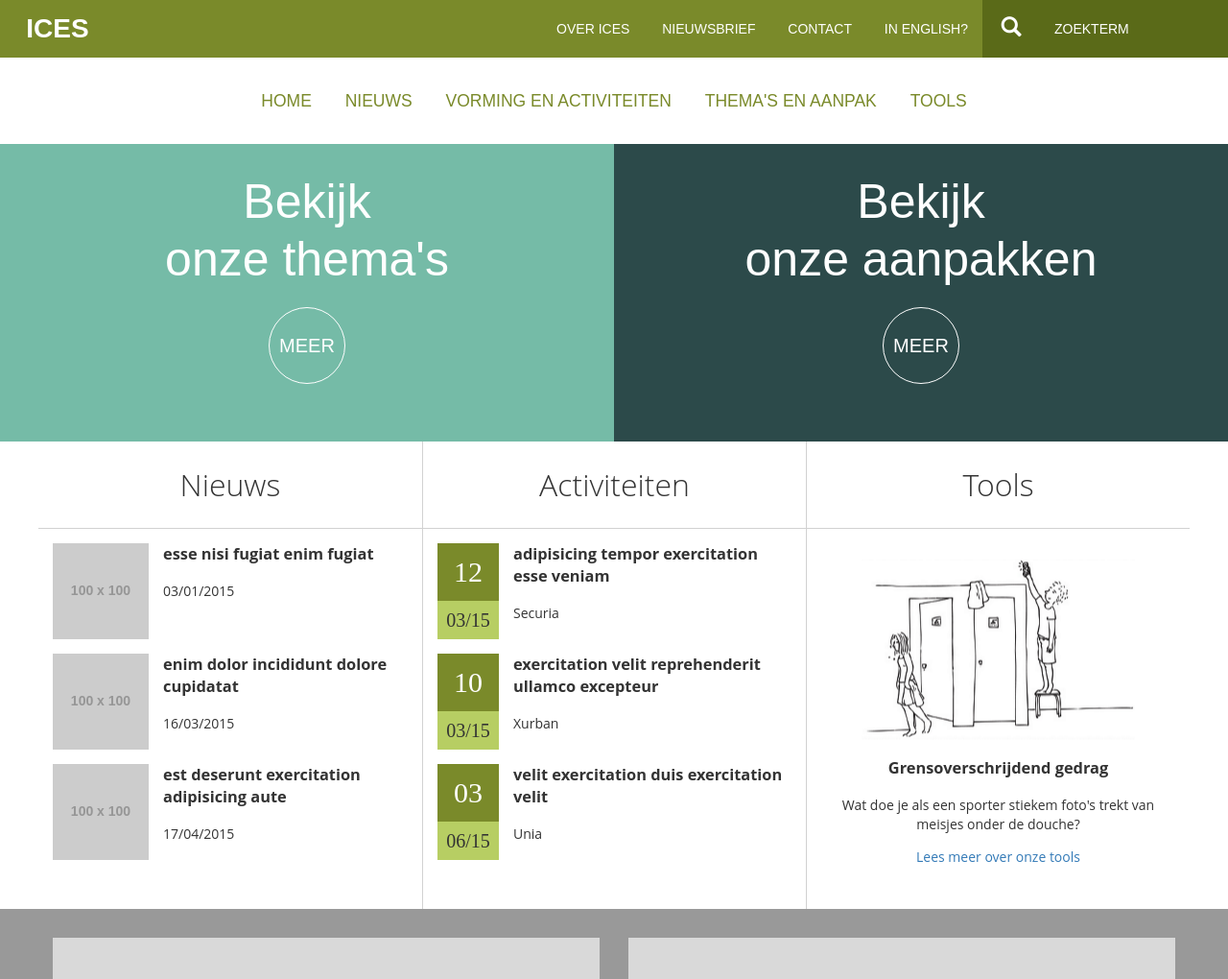
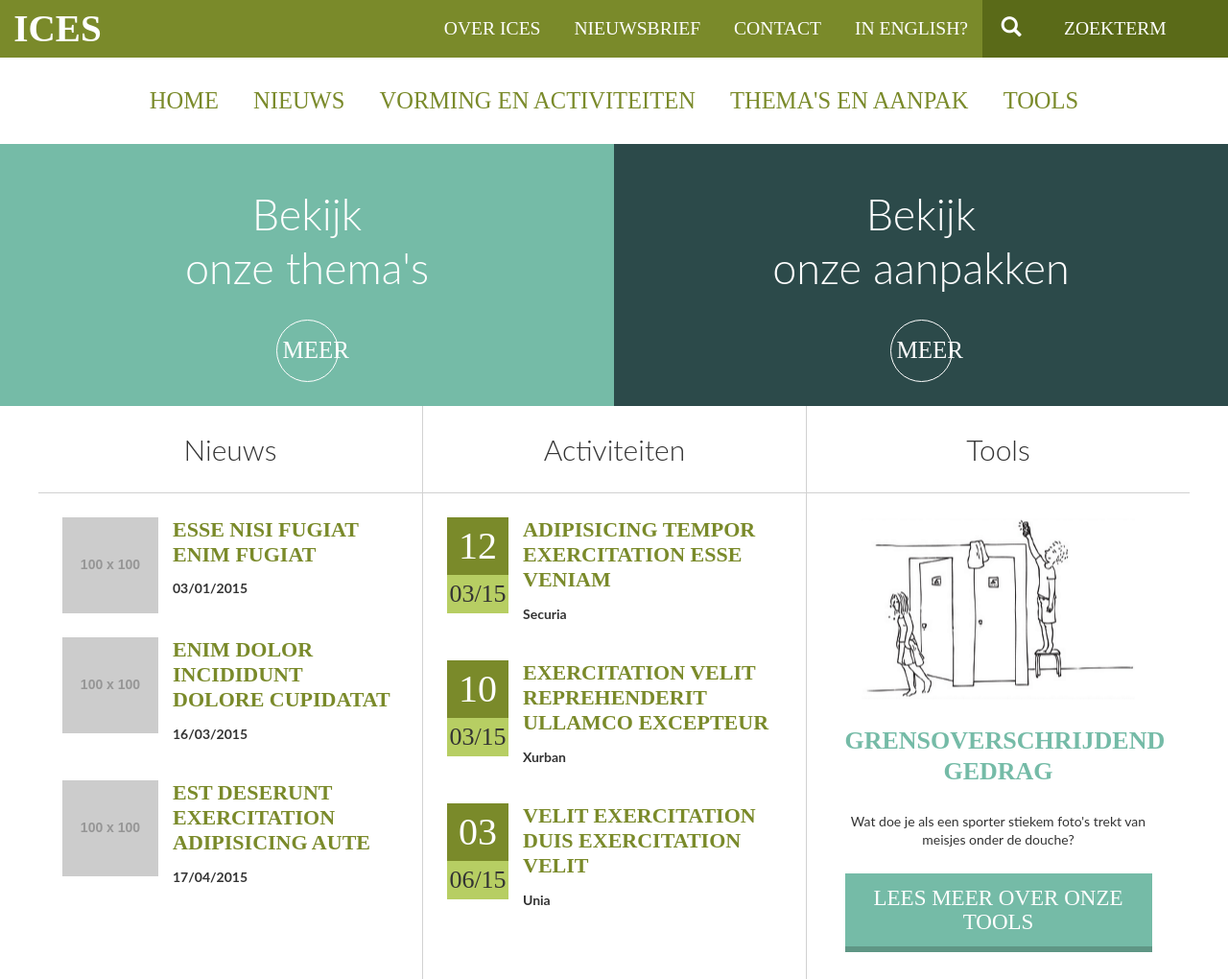
Before and after one commit to thgh/ethicsandsport.com, a website: page index.html in a window 1280 px wide. Shown: the top 1020 px of the page at 96% size. Drawn offline with Linux system fonts and the light colour scheme; placeholder pictures from the web are drawn by us; a web font is replaced by a local one.

Commit message:
Add Typekit and adjust fonts

```diff
--- a/assets/scss/_base.scss
+++ b/assets/scss/_base.scss
@@ -1,25 +1,10 @@
-// html,
-// body {
-// 	font-family: 'Open Sans', sans-serif;
-//   margin: 0;
-//   padding: 0;
-// }
-// header{
-//   h1{
-//     margin: 0;
-//     padding-top: 1rem;
-//   }
-//   p{
-//     margin: 0;
-//     padding-bottom: 1rem;
-//   }
-// }
 body {
-	font-family: "Open Sans", "Segoe UI", Frutiger, "Frutiger Linotype", "Dejavu Sans", "Helvetica Neue", sans-serif;
+	font-family: Lato, sans-serif;
 }
 header {
 	line-height: 60px;
-	font-family: Exo, sans-serif;
+	font-size: 1.4em;
+	font-family: $font-tall;
 	text-transform: uppercase;
 	background-color: $brand;
 	button {
@@ -43,10 +28,18 @@ h1 {
 	float: right;
 }
 h2 {
-	font-weight: 200;
-	font-size: 32px;
+	font-weight: 300;
+	font-size: 30px;
 	line-height: 30px;
 	margin: 30px 0;
+}
+h3 {
+	margin: 0;
+	line-height: 1.2em;
+	font-size: 22px;
+	font-family: $font-tall;
+	text-transform: uppercase;
+	color: $brand;
 }
 nav {
 	line-height: 30px;
--- a/assets/scss/_bootstrap.scss
+++ b/assets/scss/_bootstrap.scss
@@ -76,3 +76,63 @@ input[type="search"] {
 .list-unstyled {
   @include list-unstyled;
 }
+
+// undo a
+// a {
+// 	color: inherit;
+// 	&:hover,
+// 	&:focus {
+// 		color: inherit;
+// 		text-decoration: inherit;
+// 		outline: none;
+// 	}
+// }
+.btn {
+	display: block;
+	font-weight: $btn-font-weight;
+  font-family: $font-tall;
+  text-transform: uppercase;
+	text-align: center;
+	vertical-align: middle;
+	touch-action: manipulation;
+	cursor: pointer;
+	background-image: none;
+  	border: 0;
+	@include button-size(13px, 5px, 23px, 25px, 0);
+	@include user-select(none);
+	&,
+	&:active,
+	&.active {
+		&:focus,
+		&.focus {
+			@include tab-focus;
+		}
+	}
+	&:hover,
+	&:focus,
+	&.focus {
+		color: $btn-default-color;
+		text-decoration: none;
+	}
+	&:active,
+	&.active {
+		outline: 0;
+		background-image: none;
+		@include box-shadow(inset 0 3px 5px rgba(0,0,0,.125));
+	}
+	&.disabled,
+	&[disabled],
+	fieldset[disabled] & {
+		cursor: $cursor-disabled;
+		@include opacity(.65);
+		@include box-shadow(none);
+	}
+
+	// [converter] extracted a& to a.btn
+}
+
+.btn-alt{
+  color: #fff;
+  background: $alt-light;
+  border-bottom: 6px solid $alt-shadow;
+}
--- a/assets/scss/_fonts.scss
+++ /dev/null
@@ -1,34 +0,0 @@
-/* latin */
-@font-face {
-	font-family: 'Exo';
-	font-style: normal;
-	font-weight: 200;
-	src: local('Exo ExtraLight'), local('Exo-ExtraLight'), url("http://fonts.gstatic.com/s/exo/v4/lA-XzkxvFbAS7qSN5Rm7dw.woff2") format('woff2');
-	unicode-range: U+0000-00FF, U+0131, U+0152-0153, U+02C6, U+02DA, U+02DC, U+2000-206F, U+2074, U+20AC, U+2212, U+2215, U+E0FF, U+EFFD, U+F000;
-}
-
-/* latin */
-@font-face {
-	font-family: 'Exo';
-	font-style: normal;
-	font-weight: 300;
-	src: local('Exo Light'), local('Exo-Light'), url("http://fonts.gstatic.com/s/exo/v4/941bfrYtYbqlIetUPXD4ww.woff2") format('woff2');
-	unicode-range: U+0000-00FF, U+0131, U+0152-0153, U+02C6, U+02DA, U+02DC, U+2000-206F, U+2074, U+20AC, U+2212, U+2215, U+E0FF, U+EFFD, U+F000;
-}
-
-/* latin */
-@font-face {
-	font-family: 'Exo';
-	font-style: normal;
-	font-weight: 400;
-	src: local('Exo Regular'), local('Exo-Regular'), url("http://fonts.gstatic.com/s/exo/v4/kA_pX0U45Eb7PbHijV1x2w.woff2") format('woff2');
-	unicode-range: U+0000-00FF, U+0131, U+0152-0153, U+02C6, U+02DA, U+02DC, U+2000-206F, U+2074, U+20AC, U+2212, U+2215, U+E0FF, U+EFFD, U+F000;
-}
-/* latin */
-@font-face {
-	font-family: 'Exo';
-	font-style: normal;
-	font-weight: 500;
-	src: local('Exo Medium'), local('Exo-Medium'), url("http://fonts.gstatic.com/s/exo/v4/cfsS7mtf7BxCwNsl8jG12A.woff2") format('woff2');
-	unicode-range: U+0000-00FF, U+0131, U+0152-0153, U+02C6, U+02DA, U+02DC, U+2000-206F, U+2074, U+20AC, U+2212, U+2215, U+E0FF, U+EFFD, U+F000;
-}
--- a/assets/scss/_helpers.scss
+++ b/assets/scss/_helpers.scss
@@ -12,6 +12,34 @@
 }
 .illustrated {
 	text-align: center;
-	padding: $gutter*2 0;
+	padding: $gutter 0;
 	align-items: center;
+	h3 {
+		margin-top: $gutter;
+		font-size: 26px;
+		line-height: 1.25em;
+		color: $alt-light;
+	}
+	p{
+		margin: $gutter 0;
+	}
+	&>div{
+		max-width: 320px;
+		margin: 0 auto;
+	}
 }
+.link-block {
+	display: block;
+	cursor: pointer;
+	color: inherit;
+	&:hover,
+	&:focus {
+		color: inherit;
+		text-decoration: inherit;
+		outline: none;
+		h3 {
+			text-decoration: underline;
+			color: $brand-dark;
+		}
+	}
+}
--- a/assets/scss/_home.scss
+++ b/assets/scss/_home.scss
@@ -1,4 +1,33 @@
-// Dividers
+// home-cta
+.area {
+	display: flex;
+	flex-direction: column;
+	justify-content: center;
+	align-items: center;
+	text-align: center;
+	h2 {
+		margin: 0;
+		padding-top: 1em;
+		font-size: 28px;
+		font-weight: light;
+		line-height: 1.25em;
+	}
+	button {
+		display: block;
+		margin: 1em 0;
+		width: 65px;
+		height: 65px;
+		border: 1px solid #fff;
+		border-radius: 50%;
+		font-size: 25px;
+		font-weight: light;
+		font-family: $font-tall;
+		text-transform: uppercase;
+		background: none;
+	}
+}
+
+// Site overview: dividers and alignment
 .divider-top {
 	border-top: 1px solid $line-color;
 }
@@ -25,8 +54,8 @@
 			text-align: left;
 		}
 	}
-	.area {
-		font-size: 18px;
+	.area h2 {
+		font-size: 45px;
 	}
 }
 @media (min-width: $screen-lg-min) {
@@ -36,35 +65,6 @@
 		h2 {
 			text-align: left;
 		}
-	}
-	.area {
-		font-size: 20px;
-	}
-}
-
-// Placeholder
-.area {
-	min-height: 15em;
-	display: flex;
-	flex-direction: column;
-	justify-content: center;
-	align-items: center;
-	text-align: center;
-	font-family: Exo, sans-serif;
-	h2 {
-		margin-bottom: 0;
-		font-size: 2.5em;
-		line-height: 1.2;
-	}
-	button {
-		display: block;
-		width: 4em;
-		height: 4em;
-		border: 1px solid #fff;
-		border-radius: 50%;
-		text-transform: uppercase;
-		background: none;
-		margin-bottom: 2em;
 	}
 }
 
@@ -80,43 +80,46 @@
 
 // News
 .news-list-item {
+	@include clearfix;
 	margin: $gutter 0;
-	@include clearfix;
+	line-height: 1.2em;
+	font-size: 14px;
+	font-weight: bold;
 	&>figure {
 		float: left;
 	}
 	&>div {
-		margin-left: 100px + $gutter;
-	}
-	h3 {
-		margin-top: 0;
+		margin-left: 100px + 0.6 * $gutter;
 	}
 }
 
 // News
 .activity-list-item {
+	@include clearfix;
 	margin: $gutter 0;
-	@include clearfix;
+	line-height: 1.2em;
+	font-size: 14px;
+	font-weight: bold;
 	&>time {
 		float: left;
 		width: 64px;
 		text-align: center;
 		line-height: 40px;
-		font-family: Exo;
-		font-size: 20px;
-		font-weight: 500;
+		font-size: 26px;
+		font-family: $font-tall;
+		font-weight: 400;
 		background: $brand-light;
 		b {
 			display: block;
 			line-height: 60px;
-			font-size: 30px;
+			font-size: 40px;
 			font-weight: 300;
 			background: $brand;
 			color: #fff;
 		}
 	}
 	&>div {
-		margin-left: 64px + $gutter;
+		margin-left: 64px + 0.6 * $gutter;
 	}
 	h3 {
 		margin-top: 0;
--- a/assets/scss/screen.scss
+++ b/assets/scss/screen.scss
@@ -1,19 +1,21 @@
 // Variables
 $text-color: rgb(51, 51, 51);
 $back-color: #fff;
-$gutter: 15px;
+$gutter: 25px;
 
 // Variables - Branding colors
 $brand: rgb(122, 138, 42);
 $brand-light: rgb(183, 206, 99);
 $brand-dark: rgb(90, 106, 24);
+$alt-shadow:rgb(95,150,133);
 $alt-light: rgb(117, 187, 167);
 $alt-dark: rgb(44, 74, 74);
 $neutral-light: rgb(217, 217, 217);
 $line-color: rgb(209, 209, 209);
 
+$font-tall: "refrigerator-deluxe";
+
 // Imports
-@import 'fonts';
 @import 'bootstrap';
 
 // Mostly HTML tags
--- a/index.html
+++ b/index.html
@@ -8,6 +8,9 @@
 	<meta content="" name="description">
 	<meta content="width=device-width, initial-scale=1" name="viewport">
 	<link href="assets/css/screen.css" rel="stylesheet">
+	<script src="//use.typekit.net/mne2pqv.js"></script>
+	<script>try{Typekit.load();}catch(e){}</script>
+
 </head>
 
 <body>
@@ -70,28 +73,24 @@
 	<div class="area bg-alt-light">
 		<h2>Bekijk
 			<br>onze thema's</h2>
-		<p>
-			<button type="button" name="button">Meer</button>
-		</p>
+		<button name="button" type="button">Meer</button>
 	</div>
 	<divdiv class="area bg-alt-dark">
 		<h2>Bekijk
 			<br>onze aanpakken</h2>
-		<p>
-			<button type="button" name="button">Meer</button>
-		</p>
-</div>
+		<button name="button" type="button">Meer</button>
+	</div>
 </div>
 
-<main id="home" class="main">
+<main class="main" id="home">
 	<div class="grid-3">
 		<section class="home-news" id="news">
 			<h2 class="container">Nieuws</h2>
 			<div class="container divider-top">
 
-				<div class="news-list-item">
+				<a class="link-block news-list-item">
 					<figure>
-						<img alt="" src="http://placehold.it/100x100" height="100px" width="100px" />
+						<img alt="" height="100px" src="http://placehold.it/100x100" width="100px"/>
 					</figure>
 					<div>
 						<h3>esse nisi fugiat enim fugiat</h3>
@@ -99,11 +98,11 @@
 							<time datetime="03/01/2015">03/01/2015</time>
 						</p>
 					</div>
-				</div>
+				</a>
 
-				<div class="news-list-item">
+				<a class="link-block news-list-item">
 					<figure>
-						<img alt="" src="http://placehold.it/100x100" height="100px" width="100px" />
+						<img alt="" height="100px" src="http://placehold.it/100x100" width="100px"/>
 					</figure>
 					<div>
 						<h3>enim dolor incididunt dolore cupidatat</h3>
@@ -111,11 +110,11 @@
 							<time datetime="16/03/2015">16/03/2015</time>
 						</p>
 					</div>
-				</div>
+				</a>
 
-				<div class="news-list-item">
+				<a class="link-block news-list-item">
 					<figure>
-						<img alt="" src="http://placehold.it/100x100" height="100px" width="100px" />
+						<img alt="" height="100px" src="http://placehold.it/100x100" width="100px"/>
 					</figure>
 					<div>
 						<h3>est deserunt exercitation adipisicing aute</h3>
@@ -123,7 +122,7 @@
 							<time datetime="17/04/2015">17/04/2015</time>
 						</p>
 					</div>
-				</div>
+				</a>
 
 			</div>
 		</section>
@@ -131,7 +130,7 @@
 			<h2 class="container">Activiteiten</h2>
 			<div class="container divider-top">
 
-				<div class="activity-list-item">
+				<a class="link-block activity-list-item">
 					<time datetime="12/03/2015">
 						<b>12</b>
 						03/15
@@ -142,9 +141,9 @@
 							Securia
 						</p>
 					</div>
-				</div>
+				</a>
 
-				<div class="activity-list-item">
+				<a class="link-block activity-list-item">
 					<time datetime="10/03/2015">
 						<b>10</b>
 						03/15
@@ -155,9 +154,9 @@
 							Xurban
 						</p>
 					</div>
-				</div>
+				</a>
 
-				<div class="activity-list-item">
+				<a class="link-block activity-list-item">
 					<time datetime="03/06/2015">
 						<b>03</b>
 						06/15
@@ -168,7 +167,7 @@
 							Unia
 						</p>
 					</div>
-				</div>
+				</a>
 
 			</div>
 		</section>
@@ -179,7 +178,7 @@
 			<div class="container divider-top">
 				<div class="illustrated">
 					<figure>
-						<img alt="" src="assets/img/shower.png" />
+						<img alt="" src="assets/img/shower.png"/>
 					</figure>
 					<div>
 						<h3>Grensoverschrijdend gedrag</h3>
@@ -187,7 +186,7 @@
 							Wat doe je als een sporter stiekem foto's trekt van meisjes onder de douche?
 						</p>
 						<p>
-							<a href="tools.html">Lees meer over onze tools</a>
+							<a href="tools.html" class="btn btn-alt">Lees meer over onze tools</a>
 						</p>
 					</div>
 				</div>
```
Also changed, not shown: assets/swig/index.html (+11 -15 lines), assets/swig/partials/layout.html (+5 -2 lines), nieuws.html (+3 -0 lines), thema-en-aanpak.html (+3 -0 lines), tools.html (+3 -0 lines), vorming.html (+3 -0 lines), assets/css/screen.css.
